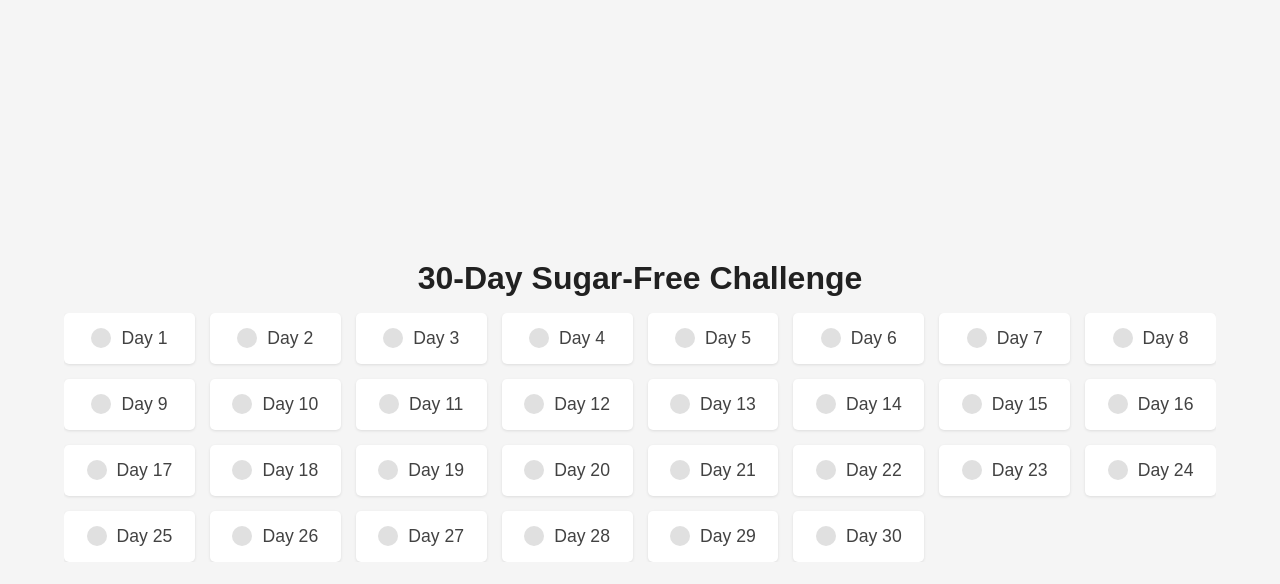
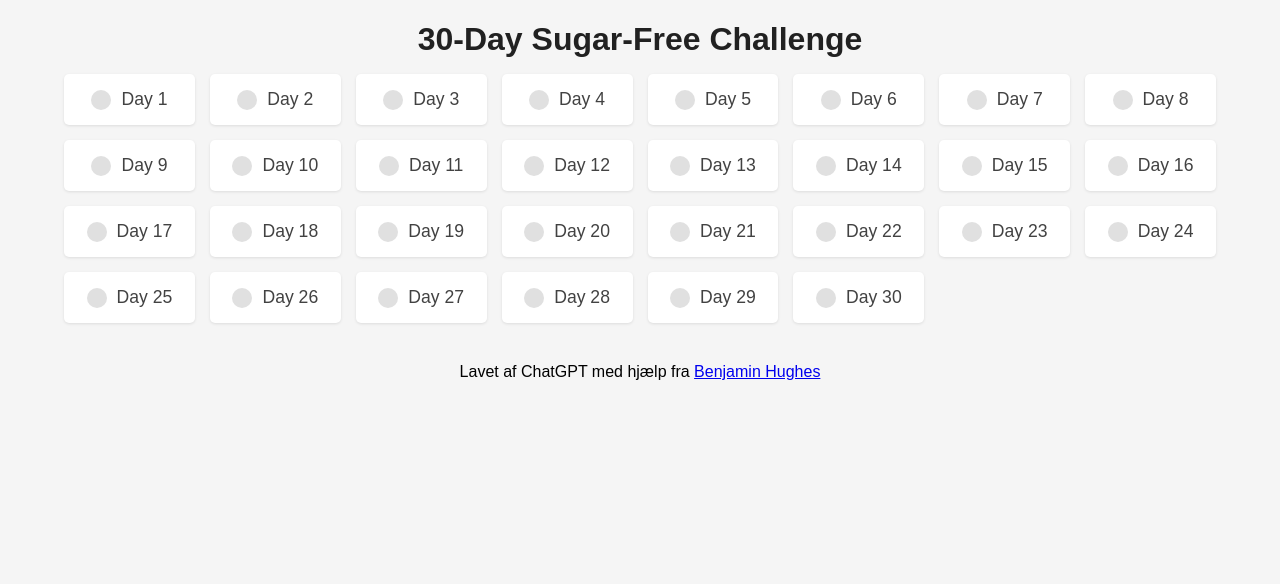
Before and after one commit to behu-kea/30-day-challenge, a plain HTML site: page index.html in a window 1280 px wide. Drawn offline with Linux system fonts and the light colour scheme.

Commit message:
init commit

```diff
--- a/index.html
+++ b/index.html
@@ -11,6 +11,9 @@
 <div id="checkbox-container">
     <!-- The checkboxes will be generated here -->
 </div>
+<footer>
+    <p>Lavet af ChatGPT med hjælp fra <a href="https://benna100.github.io/portfolio/">Benjamin Hughes</a></p>
+</footer>
 <script src="script.js"></script>
 </body>
 </html>
--- a/styles.css
+++ b/styles.css
@@ -4,15 +4,16 @@ body {
     justify-content: center;
     align-items: center;
     flex-direction: column;
-    height: 100vh;
     margin: 0;
     background-color: #f5f5f5;
+    padding-bottom: 50px;
 }
 
 h1 {
     font-size: 2rem;
     color: #212121;
     margin-bottom: 1rem;
+    max-width: 90%;
 }
 
 #checkbox-container {
@@ -20,8 +21,8 @@ h1 {
     grid-template-columns: repeat(auto-fit, minmax(120px, 1fr));
     gap: 15px;
     max-width: 90%;
-    overflow: auto;
     width: 100%;
+    margin-bottom: 24px;
 }
 
 .checkbox-wrapper {
@@ -66,3 +67,7 @@ label::before {
     line-height: 20px;
     font-size: 1rem;
 }
+
+footer {
+    max-width: 90%;
+}
```
